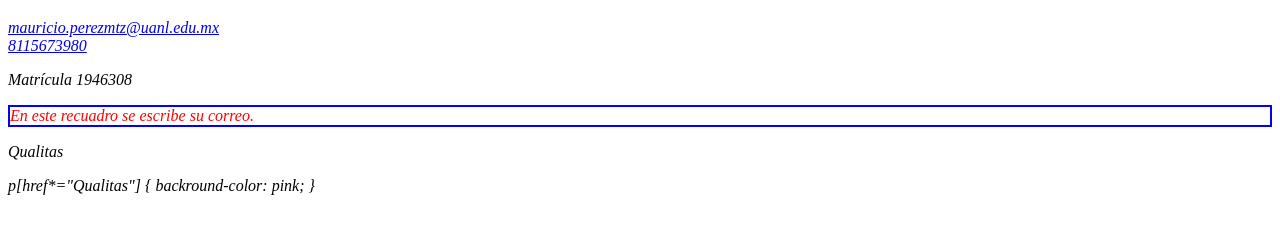
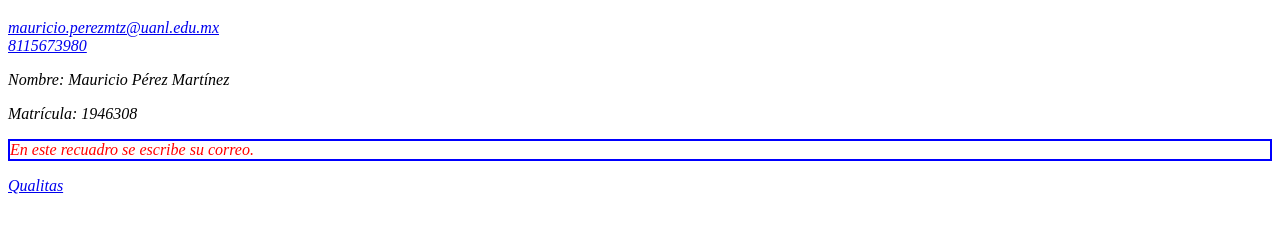
Before and after one commit to ProgMauricio/prueba52, a plain HTML site: page index.html in a window 1280 px wide. Shown: the part 61-294 px from the top of the page. Drawn offline with Linux system fonts and the light colour scheme.

Commit message:
Update index.html

```diff
--- a/index.html
+++ b/index.html
@@ -18,14 +18,12 @@
 <br>
     <a href="tel: 8115673980">8115673980<a/>
 <address>
+    <p>Nombre: Mauricio Pérez Martínez </p>
+    <p>Matrícula: 1946308 </p>
+    <p style="color:red; border:2px solid blue;"> En este recuadro se escribe su correo.</p>
 
-        <p>Matrícula 1946308 </p>
-
-    <p style="color:red; border:2px solid blue;"> En este recuadro se escribe su correo.</p>
-    <p href="https://www.qualitas.com.mx/web/qmx/inicio"> Qualitas</p>
-
-p[href*="Qualitas"] {
-    backround-color: pink;
-}
+    <address>
+    <a href="https://www.qualitas.com.mx/web/qmx/inicio">Qualitas</a>
+    <address>
 </body>
 </html>
```
